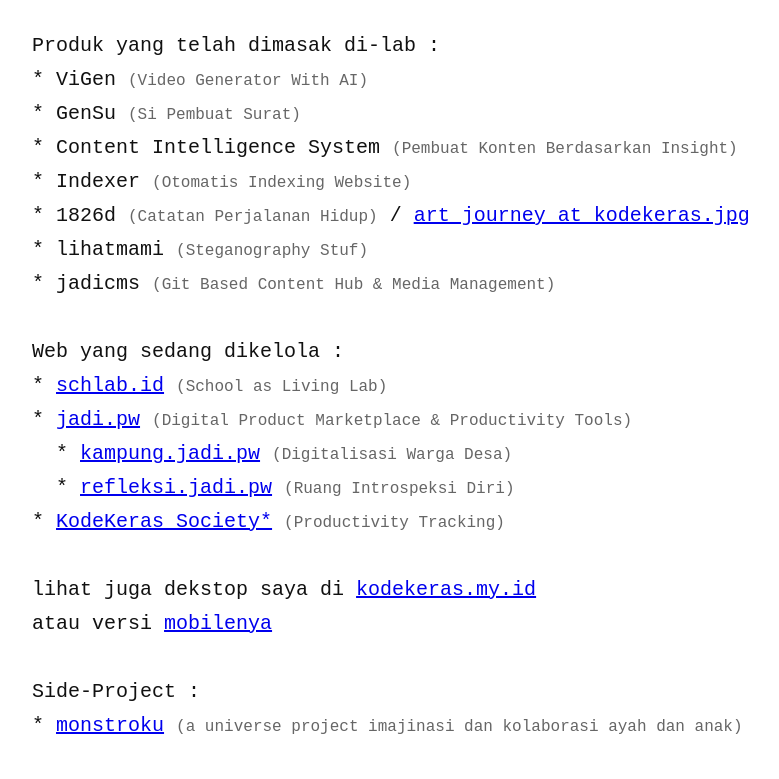
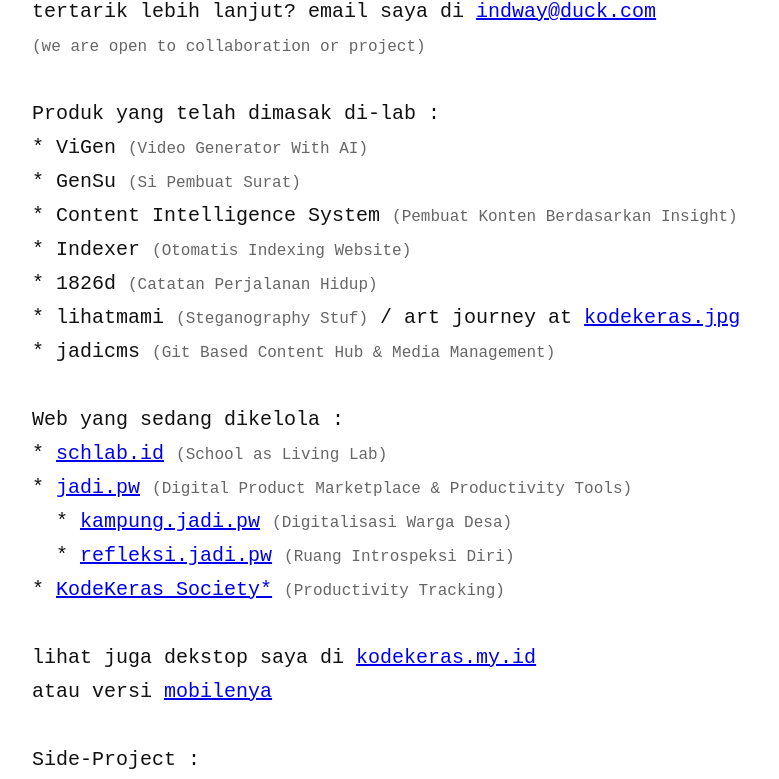
Before and after one commit to indway/indway.github.io, a plain HTML site: page index.html in a window 1280 px wide. Shown: the part 147-926 px from the top of the page, without its empty margins (8-787 px from the left). Drawn offline with Linux system fonts and the light colour scheme.

Commit message:
Update index.html

```diff
--- a/index.html
+++ b/index.html
@@ -57,14 +57,16 @@
 <body>
 hai,
 <strong>indway</strong> disini.
+tertarik lebih lanjut? email saya di <a href="mailto:indway@duck.com">indway@duck.com</a>
+<small>(we are open to collaboration or project)</small>
 
 Produk yang telah dimasak di-lab :
 * ViGen <small>(Video Generator With AI)</small>
 * GenSu <small>(Si Pembuat Surat)</small>
 * Content Intelligence System <small>(Pembuat Konten Berdasarkan Insight)</small>
 * Indexer <small>(Otomatis Indexing Website)</small>
-* 1826d <small>(Catatan Perjalanan Hidup)</small> / <a href="https://www.instagram.com/kodekeras.jpg">art journey at kodekeras.jpg</a>
-* lihatmami <small>(Steganography Stuf)</small>
+* 1826d <small>(Catatan Perjalanan Hidup)</small>
+* lihatmami <small>(Steganography Stuf)</small> / art journey at <a href="https://www.instagram.com/kodekeras.jpg" target="_blank">kodekeras.jpg</a>
 * jadicms <small>(Git Based Content Hub & Media Management)</small>
 
 Web yang sedang dikelola :
```
